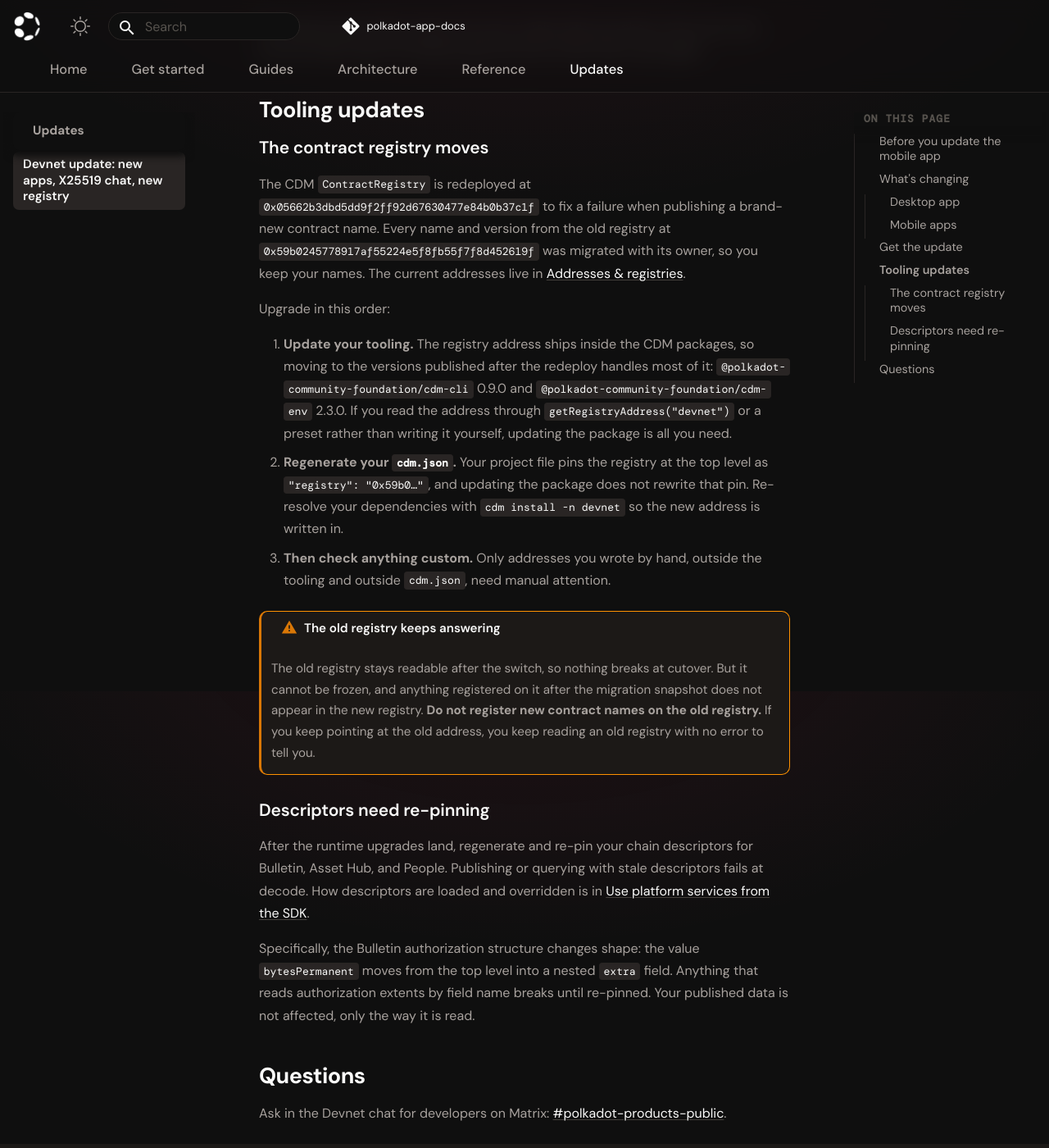
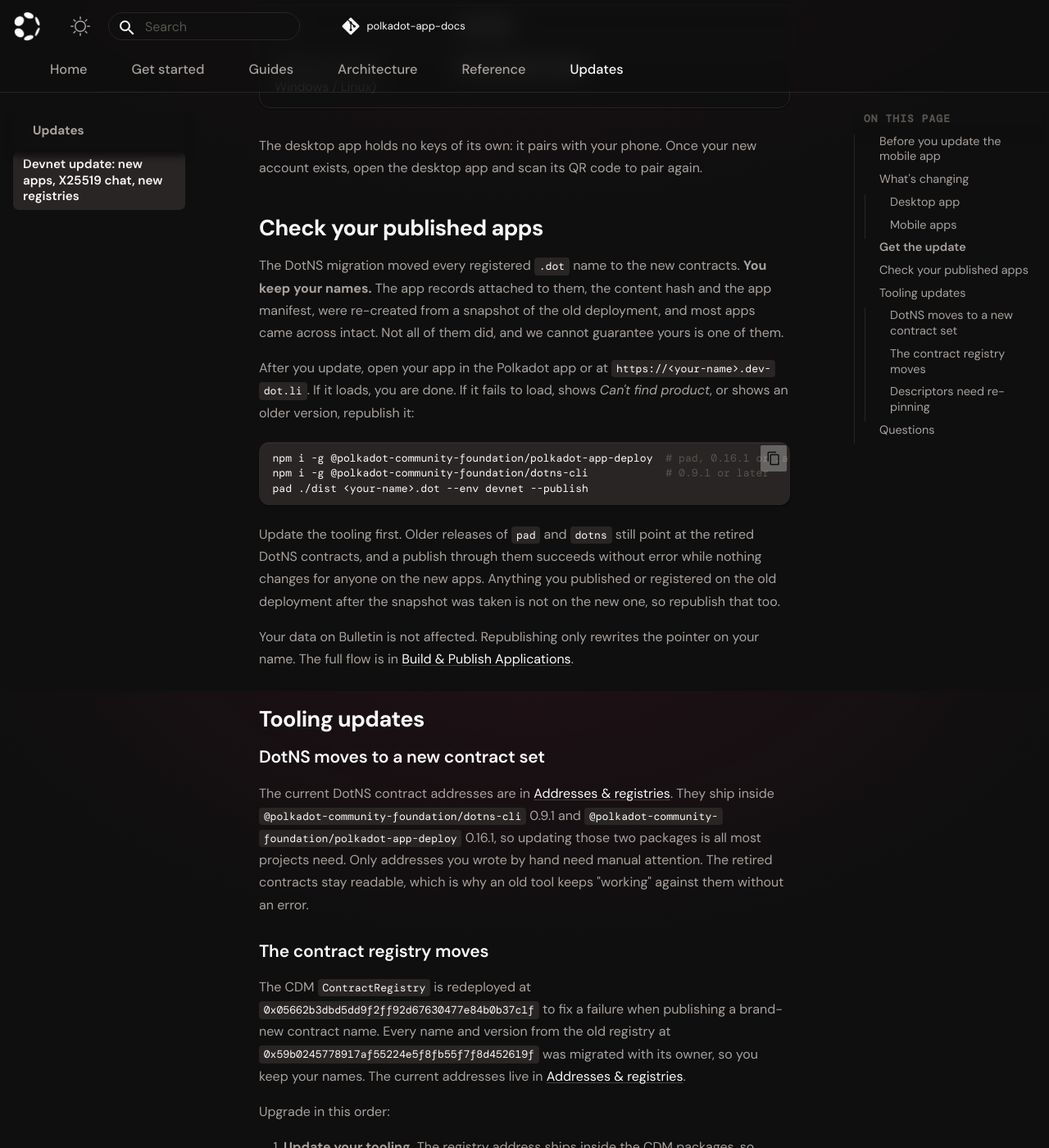
Before and after one commit to Polkadot-Community-Foundation/polkadot-app-docs, an MkDocs documentation site: the page built from docs/updates/2026-09-devnet-update.md, in a window 1280 px wide and 1400 px high, scrolled down 2757 px. Shown: the whole window at 82% size. Built offline with MkDocs 1.6.1 and Material for MkDocs 9.7.7, drawn with Linux system fonts in a browser that asks for light colours; comment, search, counter and statistics services are not loaded; some of the changed text lies outside the part shown.

Commit message:
docs(updates): DotNS migration notes in the devnet update entry
Adds the fourth platform change (new DotNS contract set), a "Check your
published apps" section with the republish flow for apps whose records did
not survive the migration, a DotNS tooling note (addresses ship in dotns-cli
0.9.1 and pad 0.16.1; retired contracts stay readable), and the recovery-phrase
clarification: restoring the same phrase keeps your names.

````diff
--- a/docs/updates/2026-09-devnet-update.md
+++ b/docs/updates/2026-09-devnet-update.md
@@ -1,16 +1,18 @@
 ---
 date: 2026-09-08
 short_title: Devnet update, September 2026
-summary: Every user creates a new username; developers move to the new CDM registry and re-pin chain descriptors.
+summary: Every user creates a new username; DotNS moves to a new contract set, so check your published apps; developers move to the new CDM registry and re-pin chain descriptors.
 ---
 
-# Devnet update: new apps, X25519 chat, new contract registry
+# Devnet update: new apps, X25519 chat, new registries
 
 A major update is rolling out to the Polkadot Products Devnet, with new versions
 of the Devnet mobile and desktop apps to match.
 
 It changes a lot, and everyone has to act. **Every user creates a new
-username**, and contacts and chat history do not carry over. Product developers
+username**, and contacts and chat history do not carry over. The `.dot` name
+system moves to a new set of contracts, so app publishers should
+[check their published apps](#check-your-published-apps). Product developers
 move to a new contract registry and re-pin their chain descriptors. Deployed
 contracts, `.dot` registrations, and published Bulletin data all survive.
 
@@ -37,13 +39,16 @@
     Clearing the backup before you have written the phrase down loses the old
     account, and every `.dot` domain it owns, for good.
 
-To keep managing a domain from the old account, import that phrase into the
-`dotns` CLI with `dotns auth set` as described in
+Your `.dot` names are tied to the account behind that recovery phrase. Restore
+from the same phrase after reinstalling and you keep them. Create a fresh
+account instead and the names stay with the old one. To keep managing a domain
+from the old account, import its phrase into the `dotns` CLI with
+`dotns auth set` as described in
 [Register a .dot domain](../guides/register-a-dot-name.md#set-up-an-account).
 
 ## What's changing
 
-Three platform changes drive the update:
+Four platform changes drive the update:
 
 - **Stronger chat encryption.** Chat encryption moves from P-256 to X25519, a
   modern elliptic curve built for fast, lightweight key exchange. Keys in the
@@ -55,6 +60,10 @@
 - **A fixed contract registry.** The CDM registry is redeployed at a new
   address to resolve a failure when publishing a brand-new contract name. What
   developers must do is under [Tooling updates](#tooling-updates).
+- **A new DotNS deployment.** The `.dot` name system moves to a new set of
+  contracts. Registered names carry over. See
+  [Check your published apps](#check-your-published-apps) and
+  [Naming (DotNS)](../architecture/naming.md).
 
 ### Desktop app
 
@@ -89,7 +98,45 @@
 The desktop app holds no keys of its own: it pairs with your phone. Once your
 new account exists, open the desktop app and scan its QR code to pair again.
 
+## Check your published apps
+
+The DotNS migration moved every registered `.dot` name to the new contracts.
+**You keep your names.** The app records attached to them, the content hash
+and the app manifest, were re-created from a snapshot of the old deployment,
+and most apps came across intact. Not all of them did, and we cannot guarantee
+yours is one of them.
+
+After you update, open your app in the Polkadot app or at
+`https://<your-name>.dev-dot.li`. If it loads, you are done. If it fails to
+load, shows *Can't find product*, or shows an older version, republish it:
+
+```bash
+npm i -g @polkadot-community-foundation/polkadot-app-deploy  # pad, 0.16.1 or later
+npm i -g @polkadot-community-foundation/dotns-cli            # 0.9.1 or later
+pad ./dist <your-name>.dot --env devnet --publish
+```
+
+Update the tooling first. Older releases of `pad` and `dotns` still point at
+the retired DotNS contracts, and a publish through them succeeds without error
+while nothing changes for anyone on the new apps. Anything you published or
+registered on the old deployment after the snapshot was taken is not on the
+new one, so republish that too.
+
+Your data on Bulletin is not affected. Republishing only rewrites the pointer
+on your name. The full flow is in
+[Build & Publish Applications](../guides/build-and-publish.md).
+
 ## Tooling updates
+
+### DotNS moves to a new contract set
+
+The current DotNS contract addresses are in
+[Addresses & registries](../reference/addresses.md#dotns-the-dot-naming-system).
+They ship inside `@polkadot-community-foundation/dotns-cli` 0.9.1 and
+`@polkadot-community-foundation/polkadot-app-deploy` 0.16.1, so updating those
+two packages is all most projects need. Only addresses you wrote by hand need
+manual attention. The retired contracts stay readable, which is why an old
+tool keeps "working" against them without an error.
 
 ### The contract registry moves
 
--- a/mkdocs.yml
+++ b/mkdocs.yml
@@ -163,4 +163,4 @@
   # updates/index.md; the date in the filename is the identity of the entry.
   - Updates:
       - updates/index.md
-      - "Devnet update: new apps, X25519 chat, new registry": updates/2026-09-devnet-update.md
+      - "Devnet update: new apps, X25519 chat, new registries": updates/2026-09-devnet-update.md
````
